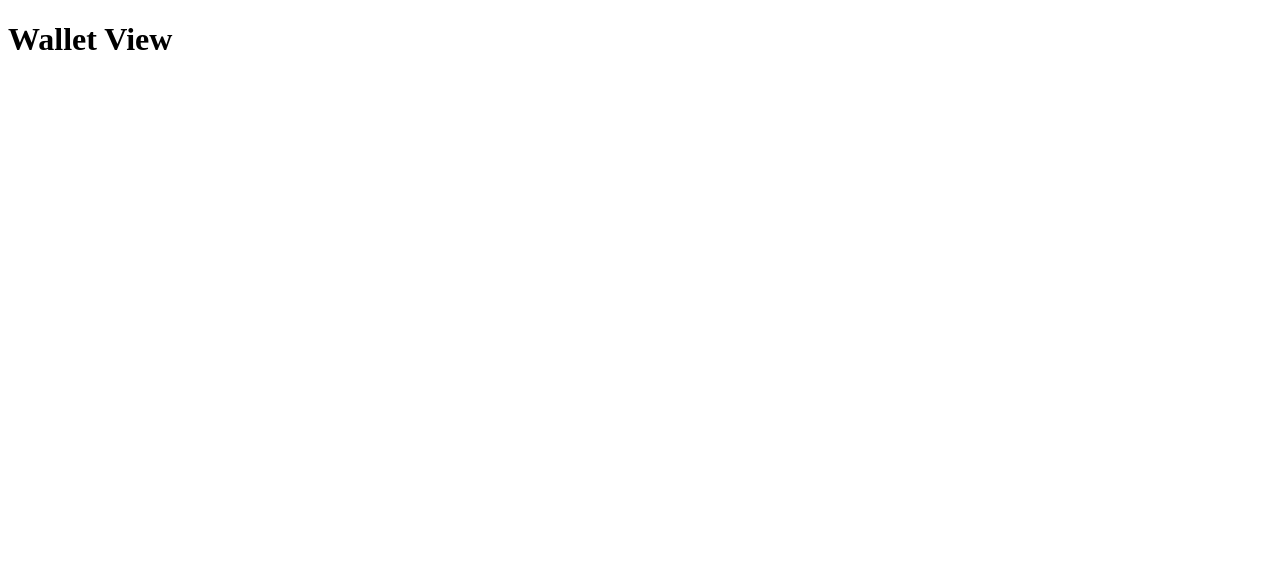
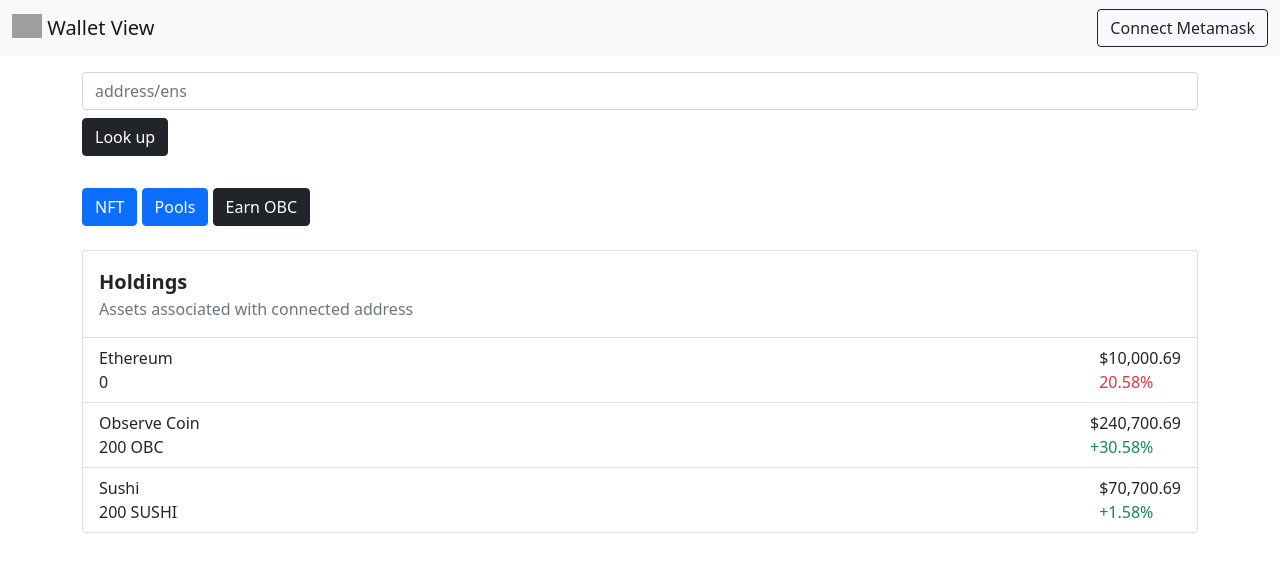
Before and after one commit to jikdo/wallet-view, a website: page index.html in a window 1280 px wide. Drawn offline with nearby package versions, Linux system fonts and the light colour scheme; grey boxes are pictures that could not be loaded.

Commit message:
added erc20 balances and on click metamask int

```diff
--- /dev/null
+++ b/app2.js
@@ -0,0 +1,100 @@
+let ethers = window.ethers;
+let provider = null;
+if (window.ethereum) {
+    provider = new ethers.providers.Web3Provider(window.ethereum);
+}
+
+let signer = null;
+
+const erc20ABI = [
+    // Some details about the token
+    "function name() view returns (string)",
+    "function symbol() view returns (string)",
+    // "function decimals() view returns (unit8)",
+
+    // Get the account balance
+    "function balanceOf(address) view returns (uint)",
+
+    // Send some of your tokens to someone else
+    "function transfer(address to, uint amount)",
+
+    // An event triggered whenever anyone transfers to someone else
+    "event Transfer(address indexed from, address indexed to, uint amount)"
+];
+
+const erc20TokenList = [
+    '0xbddab785b306bcd9fb056da189615cc8ece1d823',
+    '0xc12d1c73ee7dc3615ba4e37e4abfdbddfa38907e',
+    '0x85332b222787eacab0fff68cf3b884798823528c',
+]
+
+async function connectMetamask() {
+
+    if (provider) {
+        await window.ethereum.send('eth_requestAccounts');
+
+        signer = provider.getSigner();
+
+        // make form content connected address
+        document.forms['searchForm']['walletAddress'].value = await signer.getAddress();
+
+        let ethBalance = ethers.utils.formatEther(await signer.getBalance());
+        document.getElementById('ethBalance').innerHTML = ethBalance;
+
+        return true;
+    }
+
+    return false;
+}
+
+async function getErc20Balance(erc20Address, abi, walletAddress) {
+    // instantiate contract
+    const erc20Contract = new ethers.Contract(erc20Address, abi, provider);
+
+    return {
+        name: await erc20Contract.name(),
+        symbol: await erc20Contract.symbol(),
+        balance: ethers.utils.formatUnits(await erc20Contract.balanceOf(walletAddress), 18)
+    }
+}
+
+async function getAllErc20Balance(erc20TokenList) {
+    let erc20TokenBalances = [];
+    for (i = 0; i < erc20TokenList.length; i++) {
+        erc20TokenBalances.push(await getErc20Balance(erc20TokenList[i], erc20ABI, document.forms['searchForm']['walletAddress'].value));
+    }
+    return erc20TokenBalances;
+}
+
+async function getAddressBalance() {
+    if (provider) {
+        const address = document.forms['searchForm']['walletAddress'].value;
+        const ethBalance = ethers.utils.formatEther(await provider.getBalance(address));
+
+        document.getElementById('ethBalance').innerHTML = ethBalance;
+
+        const erc20Balances = await getAllErc20Balance(erc20TokenList);
+
+
+        // apend to list
+        let ulTokenList = document.getElementById('tokenList');
+        let tokenListItems = document.getElementsByClassName('list-group-item');
+
+        for (i = 0; i < erc20Balances.length; i++) {
+            let li = document.createElement('li');
+            li.classList.add('list-group-item');
+            li.classList.add('d-flex');
+            li.classList.add('justify-content-between');
+
+            li.innerHTML = `<ul class="list-unstyled"><li>${erc20Balances[i].name}</li><li>${erc20Balances[i].balance} ${erc20Balances[i].symbol}</li></ul>`;
+            ulTokenList.appendChild(li);
+        }
+        console.log(tokenListItems)
+
+
+
+
+    }
+
+
+}
--- a/index.html
+++ b/index.html
@@ -3,12 +3,87 @@
 
 <head>
     <title>Wallet View</title>
+    <link href="https://cdn.jsdelivr.net/npm/bootstrap@5.0.2/dist/css/bootstrap.min.css" rel="stylesheet"
+        integrity="sha384-EVSTQN3/azprG1Anm3QDgpJLIm9Nao0Yz1ztcQTwFspd3yD65VohhpuuCOmLASjC" crossorigin="anonymous">
     <script src="https://cdn.ethers.io/lib/ethers-5.2.umd.min.js" type="application/javascript"></script>
-    <script type="application/javascript" src="app.js"></script>
+    <script type="application/javascript" src="app2.js"></script>
 </head>
 
 <body>
-    <h1>Wallet View</h1>
+    <nav class="navbar navbar-light bg-light">
+        <div class="container-fluid">
+            <a class="navbar-brand" href="#"> <img
+                    src="https://getbootstrap.com/docs/5.0/assets/brand/bootstrap-logo.svg" alt="" width="30"
+                    height="24" class="d-inline-block align-text-top"> Wallet View</a>
+
+            <button class="btn btn-outline-dark" onclick="connectMetamask()">Connect Metamask</button>
+        </div>
+    </nav>
+
+    <!-- content -->
+
+    <div class="container">
+        <form name="searchForm" onsubmit="getAddressBalance(); return false">
+            <div class="my-3">
+                <input name="walletAddress"  type="search" class="form-control" id="walletAddress" placeholder="address/ens"
+                    aria-describedby="walletAddress">
+                <button class="btn btn-dark my-2" type="submit">Look up</button>
+            </div>
+        </form>
+
+        <!-- <button class="btn btn-dark my-2">Simulate APY</button> -->
+
+        <!-- asset list -->
+
+        <div class="my-4">
+            <button class="btn btn-primary">NFT</button>
+            <button class="btn btn-primary">Pools</button>
+            <button class="btn btn-dark">Earn OBC</button>
+        </div>
+
+        <div class="card">
+            <div class="card-body">
+                <p class="fw-bold fs-5 m-0">Holdings</p>
+                <p class="text-muted m-0">Assets associated with connected address</p>
+            </div>
+            <ul id="tokenList" class="list-group list-group-flush">
+                <li class="list-group-item d-flex justify-content-between">
+
+                    <ul class="list-unstyled">
+                        <li>Ethereum</li>
+                        <li id="ethBalance">0</li>
+                    </ul>
+
+                    <ul class="list-unstyled">
+                        <li>$10,000.69</li>
+                        <li class="text-danger">20.58%</li>
+                    </ul>
+                </li>
+                <li class="list-group-item d-flex justify-content-between">
+                    <ul class="list-unstyled">
+                        <li>Observe Coin</li>
+                        <li>200 OBC</li>
+                    </ul>
+
+                    <ul class="list-unstyled">
+                        <li>$240,700.69</li>
+                        <li class="text-success">+30.58%</li>
+                    </ul>
+                </li>
+                <li class="list-group-item d-flex justify-content-between">
+                    <ul class="list-unstyled">
+                        <li>Sushi</li>
+                        <li>200 SUSHI</li>
+                    </ul>
+
+                    <ul class="list-unstyled">
+                        <li>$70,700.69</li>
+                        <li class="text-success">+1.58%</li>
+                    </ul>
+                </li>
+            </ul>
+        </div>
+    </div>
 
 
 </body>
```
